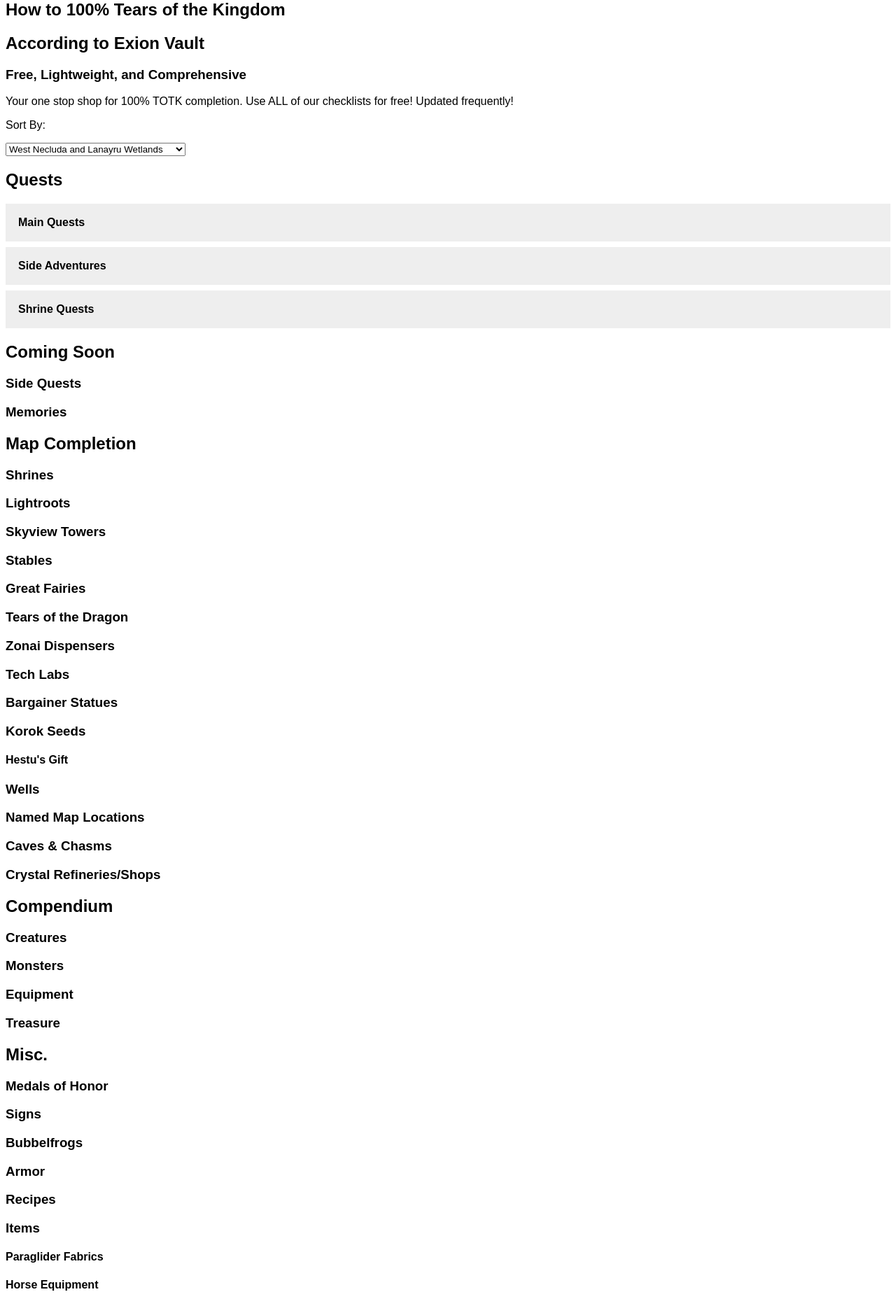
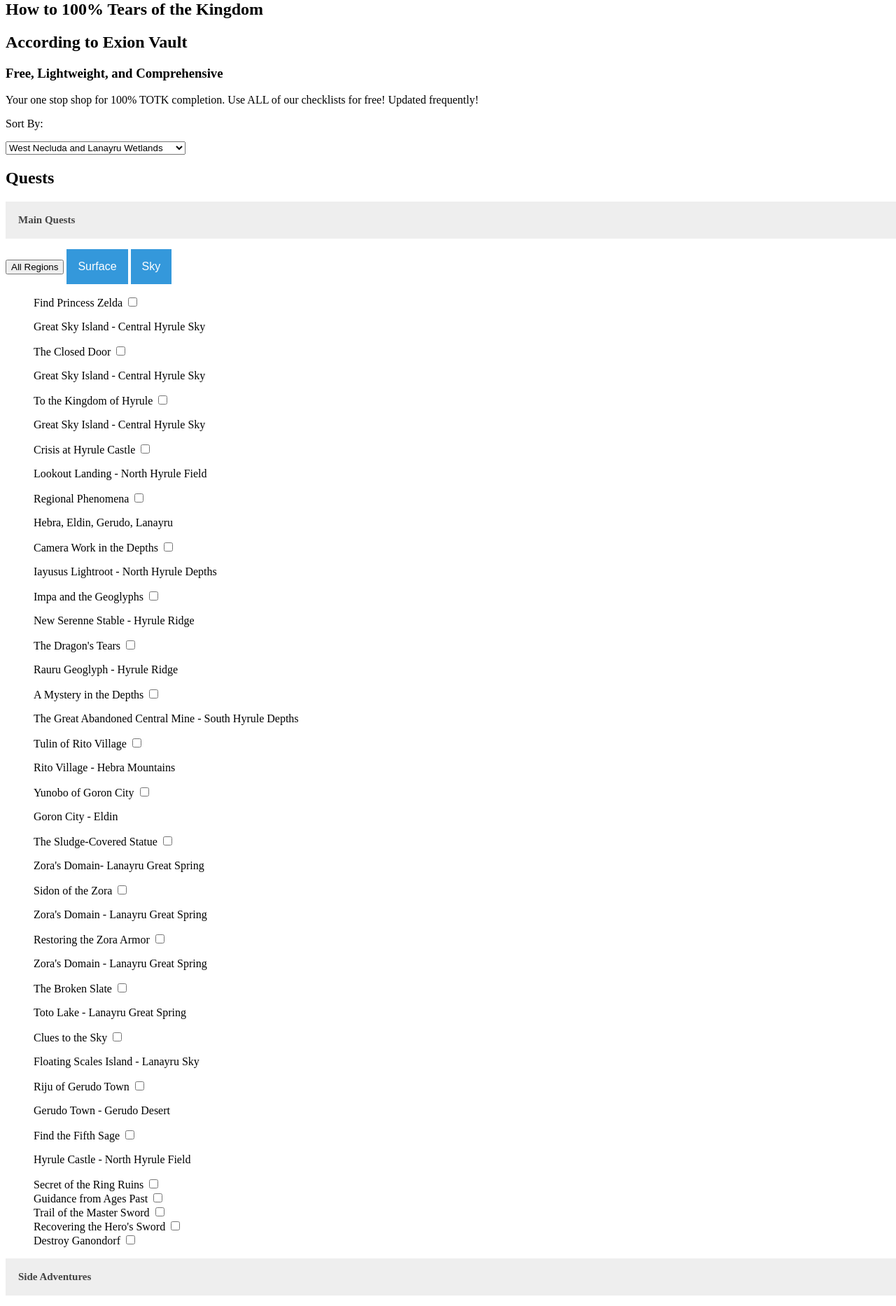
Before and after one commit to MLPugh/.vscode, a PHP site: page / in a window 1280 px wide. Shown: the part 20-1886 px from the top of the page at 70% size. Run offline with PHP 8.4, Linux system fonts and the light colour scheme; some libraries are stand-ins or nearby versions.

Commit message:
collapsable filter menus - still broken. BUT CLOSER

```diff
--- a/index.html
+++ b/index.html
@@ -5,29 +5,38 @@
   <meta name="google-adsense-account" content="ca-pub-3906568318975864">
 
   <link rel="stylesheet" href="styles.css">
+
+  <script src="https://code.jquery.com/jquery-3.6.0.min.js"></script>
   <script src="check.js"></script>
   <script src="tabsystemregions.js"></script>
+  <script src="https://kit.fontawesome.com/5d445d45fc.js" crossorigin="anonymous"></script>
 </head>
 <body>
   <header></header>
   <main>
     <!--
     To Do:
-
     - Collapasable Tabs (Sky, Surface, Depths)
     - Sort Side Adventures
     - Add Content: Side Quests
     - Switch to array (Less typing)
-    - Sort Side Quests
+    - Sort Shrine Quests
+    - Add Content: Memories
+    - Style Li elements
+    - Sort Shrine Quests
     - Add Content: Shrines
-    - Style Li elements
+    - Add Scroll Bar
+    - Sort Memories
+    - Add Content: Lightroots
+    - Add Progress Bars for each category and/or region?
     - Sort Shrines
-    - Add Content: Lightroots
+    - Add Content: Skyview Towers
+
+    - Buy me a coffee....
+    - Add mouseover + mouseout states for tab menu
+    - filter out completed
 
     -->
-
-
-
 
     <!--Home + Description-->
     <section>
@@ -63,31 +72,29 @@
 
       <div class="panel">
         <div class="tab" id="myBtnContainer">
+
           <button class="btn tablinks" onclick="filterSelection('all')">All Regions</button>
+          <div class="dropdown">
+            <button onclick="myFunction()" class="dropbtn">Surface</button>
+            <div id="myDropdown" class="dropdown-content">
+              <a class="btn tablinks" onclick="filterSelection('northhyrule')">North Hyrule Field</a>
+              <a>Hebra</a>
+              <a>Eldin</a>
+            </div>
+          </div>
 
-          <button class="btn tablinks" onclick="filterSelection('northhyrule')">North Hyrule Field</button>
-          <button class="btn tablinks" onclick="filterSelection('southhyrule')">South Hyrule Field</button>
-          <button class="btn tablinks" onclick="filterSelection('hyruleridge')">Hyrule Ridge and Tabantha Frontier</button>
-          <button class="btn tablinks" onclick="filterSelection('hebramountains')">Hebra Mountains</button>
-          <button class="btn tablinks" onclick="filterSelection('eldin')">Eldin</button>
-          <button class="btn tablinks" onclick="filterSelection('gerudodesert')">Gerudo Desert</button>
-          <button class="btn tablinks" onclick="filterSelection('lanayruspring')">Lanayru Great Spring</button>
+          <div class="dropdown">
+            <button onclick="skyFunction()" class="dropbtn">Sky</button>
+            <div id="skyDropdown" class="dropdown-content">
+              <a>Central Hyrule Sky</a>
+              <a>Lanayru Sky</a>
+            </div>
 
-          <button class="btn tablinks" onclick="filterSelection('central-sky')">Central Hyrule Sky</button>
-          <button class="btn tablinks" onclick="filterSelection('hebra-sky')">Hebra Sky</button>
-          <button class="btn tablinks" onclick="filterSelection('eldin-sky')">Eldin Sky</button>
-          <button class="btn tablinks" onclick="filterSelection('akkala-sky')">Akkala Sky</button>
-          <button class="btn tablinks" onclick="filterSelection('lanayrusky')">Lanayru Sky</button>
-          <button class="btn tablinks" onclick="filterSelection('necluda-sky')">Necluda Sky</button>
-          <button class="btn tablinks" onclick="filterSelection('faron-sky')">Faron Sky</button>
-          <button class="btn tablinks" onclick="filterSelection('gerudo-sky')">Gerudo Sky</button>
-
-          <button class="btn tablinks" onclick="filterSelection('nhydepths')">North Hyrule Depths</button>
-          <button class="btn tablinks" onclick="filterSelection('shydepths')">South Hyrule Depths</button>
+          </div>
         </div>
 
         <ul class="container">
-          <li class="filterDiv central-sky">
+          <li class="filterDiv central-sky show">
             <label for="main-one">Find Princess Zelda</label>
             <input type="checkbox" id="main-one" class="checkbox" />
             <p>Great Sky Island - Central Hyrule Sky</p>
@@ -102,12 +109,12 @@
             <input type="checkbox" id="main-three" class="checkbox"/>
             <p>Great Sky Island - Central Hyrule Sky</p>
           </li>
-          <li class="filterDiv northhyrule">
+          <li class="filterDiv northhyrule surface show">
             <label for="main-four">Crisis at Hyrule Castle</label>
             <input type="checkbox" id="main-four" class="checkbox"/>
             <p>Lookout Landing - North Hyrule Field</p>
           </li>
-          <li class="filterDiv hebramountains eldin gerudodesert lanayruspring">
+          <li class="filterDiv hebramountains eldin gerudodesert lanayruspring surface">
             <label for="main-five">Regional Phenomena</label>
             <input type="checkbox" id="main-five" class="checkbox"/>
             <p>Hebra, Eldin, Gerudo, Lanayru</p>
@@ -117,7 +124,7 @@
             <input type="checkbox" id="main-six" class="checkbox"/>
             <p>Iayusus Lightroot - North Hyrule Depths</p>
           </li>
-          <li class="filterDiv hyruleridge">
+          <li class="filterDiv hyruleridge surface">
             <label for="main-seven">Impa and the Geoglyphs</label>
             <input type="checkbox" id="main-seven" class="checkbox"/>
             <p>New Serenne Stable - Hyrule Ridge</p>
@@ -132,32 +139,32 @@
             <input type="checkbox" id="main-nine" class="checkbox"/>
             <p>The Great Abandoned Central Mine - South Hyrule Depths</p>
           </li>
-          <li class="filterDiv hebramountains">
+          <li class="filterDiv hebramountains surface">
             <label for="main-ten">Tulin of Rito Village</label>
             <input type="checkbox" id="main-ten" class="checkbox"/>
             <p>Rito Village - Hebra Mountains</p>
           </li>
-          <li class="filterDiv eldin">
+          <li class="filterDiv eldin surface">
             <label for="main-eleven">Yunobo of Goron City</label>
             <input type="checkbox" id="main-eleven" class="checkbox"/>
             <p>Goron City - Eldin</p>
           </li>
-          <li class="filterDiv lanayruspring">
+          <li class="filterDiv lanayruspring surface">
             <label for="main-twelve">The Sludge-Covered Statue</label>
             <input type="checkbox" id="main-twelve" class="checkbox"/>
             <p>Zora's Domain- Lanayru Great Spring</p>
           </li>
-          <li class="filterDiv lanayruspring">
+          <li class="filterDiv lanayruspring surface">
             <label for="main-thirteen">Sidon of the Zora</label>
             <input type="checkbox" id="main-thirteen" class="checkbox"/>
             <p>Zora's Domain - Lanayru Great Spring</p>
           </li>
-          <li class="filterDiv lanayruspring">
+          <li class="filterDiv lanayruspring surface">
             <label for="main-fourteen">Restoring the Zora Armor</label>
             <input type="checkbox" id="main-fourteen" class="checkbox"/>
             <p>Zora's Domain - Lanayru Great Spring</p>
           </li>
-          <li class="filterDiv lanayruspring">
+          <li class="filterDiv lanayruspring surface">
             <label for="main-fifteen">The Broken Slate</label>
             <input type="checkbox" id="main-fifteen" class="checkbox"/>
             <p>Toto Lake - Lanayru Great Spring</p>
@@ -167,14 +174,15 @@
             <input type="checkbox" id="main-sixteen" class="checkbox"/>
             <p>Floating Scales Island - Lanayru Sky</p>
           </li>
-          <li class="filterDiv gerudodesert">
+          <li class="filterDiv gerudodesert surface">
             <label for="main-seventeen">Riju of Gerudo Town</label>
             <input type="checkbox" id="main-seventeen" class="checkbox"/>
             <p>Gerudo Town - Gerudo Desert</p>
           </li>
-          <li class="filterDiv">
+          <li class="filterDiv surface">
             <label for="main-eighteen">Find the Fifth Sage</label>
             <input type="checkbox" id="main-eighteen" class="checkbox"/>
+            <p>Hyrule Castle - North Hyrule Field</p>
           </li>
 
           <li class="filterDiv">
@@ -202,6 +210,7 @@
             <input type="checkbox" id="main-twentythree" class="checkbox"/>
           </li>
         </ul>
+
       </div>
 
       <h3 class="accordion">Side Adventures</h3>
@@ -590,50 +599,48 @@
             <label for="shrine-twenty">Legend of the Soaring Spear</label>
             <input type="checkbox" id="shrine-twenty" class="checkbox" />
           </li>
-
-
           <li>
-            <label for="shrine-twentyone">The Gisa Crater Crystal</label>
+            <label for="shrine-twentyone">The Gerudo Canyon Crystal</label>
             <input type="checkbox" id="shrine-twentyone" class="checkbox" />
           </li>
           <li>
-            <label for="shrine-twentytwo">The Gisa Crater Crystal</label>
+            <label for="shrine-twentytwo">The North Hyrule Sky Crystal</label>
             <input type="checkbox" id="shrine-twentytwo" class="checkbox" />
           </li>
           <li>
-            <label for="shrine-twentythree">The Gisa Crater Crystal</label>
+            <label for="shrine-twentythree">The South Hyrule Sky Crystal</label>
             <input type="checkbox" id="shrine-twentythree" class="checkbox" />
           </li>
           <li>
-            <label for="shrine-twentyfour">The Gisa Crater Crystal</label>
+            <label for="shrine-twentyfour">The Tabantha Sky Crystal</label>
             <input type="checkbox" id="shrine-twentyfour" class="checkbox" />
           </li>
           <li>
-            <label for="shrine-twentyfive">The Gisa Crater Crystal</label>
+            <label for="shrine-twentyfive">The East Hebra Sky Crystal</label>
             <input type="checkbox" id="shrine-twentyfive" class="checkbox" />
           </li>
           <li>
-            <label for="shrine-twentysix">The Gisa Crater Crystal</label>
+            <label for="shrine-twentysix">The Sky Mine Crystal</label>
             <input type="checkbox" id="shrine-twentysix" class="checkbox" />
           </li>
           <li>
-            <label for="shrine-twentyseven">The Gisa Crater Crystal</label>
+            <label for="shrine-twentyseven">The Sokkala Sky Crystal</label>
             <input type="checkbox" id="shrine-twentyseven" class="checkbox" />
           </li>
           <li>
-            <label for="shrine-twentyeight">The Gisa Crater Crystal</label>
+            <label for="shrine-twentyeight">The South Lanayru Sky Crystal</label>
             <input type="checkbox" id="shrine-twentyeight" class="checkbox" />
           </li>
           <li>
-            <label for="shrine-twentynine">The Gisa Crater Crystal</label>
+            <label for="shrine-twentynine">The North Necluda Sky Crystal</label>
             <input type="checkbox" id="shrine-twentynine" class="checkbox" />
           </li>
           <li>
-            <label for="shrine-thirty">The Gisa Crater Crystal</label>
+            <label for="shrine-thirty">The West Necluda Sky Crystal</label>
             <input type="checkbox" id="shrine-thirty" class="checkbox" />
           </li>
           <li>
-            <label for="shrine-thirtyone">The Gisa Crater Crystal</label>
+            <label for="shrine-thirtyone">The Necluda Sky Crystal</label>
             <input type="checkbox" id="shrine-thirtyone" class="checkbox" />
           </li>
         </ul>
@@ -713,6 +720,7 @@
 
   </main>
   <footer></footer>
+  <script src="dropdown.js"></script>
   <script src="filter.js"></script>
 </body>
 </html>
--- a/styles.css
+++ b/styles.css
@@ -1,119 +1,44 @@
-/*General Styles*/
-* {box-sizing: border-box}
-
-html{
-  font-family: Arial, Helvetica, sans-serif;
+.accordion {
+  background-color: #eee;
+  color: #444;
+  cursor: pointer;
+  padding: 18px;
+  width: 100%;
+  border: none;
+  text-align: left;
+  outline: none;
+  font-size: 15px;
+  transition: 0.4s;
 }
 
-/*
-Add:
-Body
-Headings
-p
-*/
-
-button {
-  display: block;
-  background-color: inherit;
-  color: black;
-  padding: 30px;
-  width: 100%;
+.dropbtn {
+  background-color: #3498DB;
+  color: white;
+  padding: 16px;
+  font-size: 16px;
   border: none;
-  outline: none;
-  text-align: left;
-  cursor: pointer;
-  transition: 0.3s;
-}
-
-ul {
-  padding: 0;
-  list-style-type: none;
-}
-
-li {
-  padding: 30px 0;
-}
-
-a {
-  text-decoration: none;
-  color: black;
   cursor: pointer;
 }
 
-/*Button States*/
-
-button:hover, li:hover, .accordion:hover{
-  background-color: #ddd;
-  color: black;
-}
-
-/*Accordions*/
-
-.accordion {
-  background-color: #eee;
-  color: black;
-  cursor: pointer;
-  padding: 18px;
-  margin: 1vh auto;
-  font-size: 16px;
-  transition: 0.4s;
-}
-
-.panel {
-  display: none;
-  overflow: hidden;
-}
-
-/*Accordion Content*/
-
-.container {
-  margin-top: 20px;
-  overflow: hidden;
-}
-
-.filterDiv {
-  display: none;
-  padding-left: 1vw;
-}
-
-.tab {
-  float: left;
-  border: 1px solid #ccc;
-  width: 30%;
-}
-
-  /*Tab Content*/
-
-  .dropbtn {
-    padding: 30px;
-    border: none;
-    cursor: pointer;
-    width: 100%;
-  }
-
-.show{display: block;}
-
-/*CLEAN AND SORT THIS OUT LATER*/
-
 /* Dropdown button on hover & focus */
-.dropbtn:active, .dropbtn:focus {
-  background-color: forestgreen;
+.dropbtn:hover, .dropbtn:focus {
+  background-color: #2980B9;
 }
 
 /* The container <div> - needed to position the dropdown content */
 .dropdown {
   position: relative;
-  width: 100%;
   display: inline-block;
 }
 
 /* Dropdown Content (Hidden by Default) */
 .dropdown-content {
   display: none;
+  position: absolute;
   background-color: #f1f1f1;
+  min-width: 160px;
   box-shadow: 0px 8px 16px 0px rgba(0,0,0,0.2);
   z-index: 1;
-  width: 100%;
 }
 
 /* Links inside the dropdown */
@@ -128,3 +53,4 @@
 .dropdown-content a:hover {background-color: #ddd;}
 
 /* Show the dropdown menu (use JS to add this class to the .dropdown-content container when the user clicks on the dropdown button) */
+.show {display:block;}
```
Also changed, not shown: dropdown.js (+19 -79 lines).
